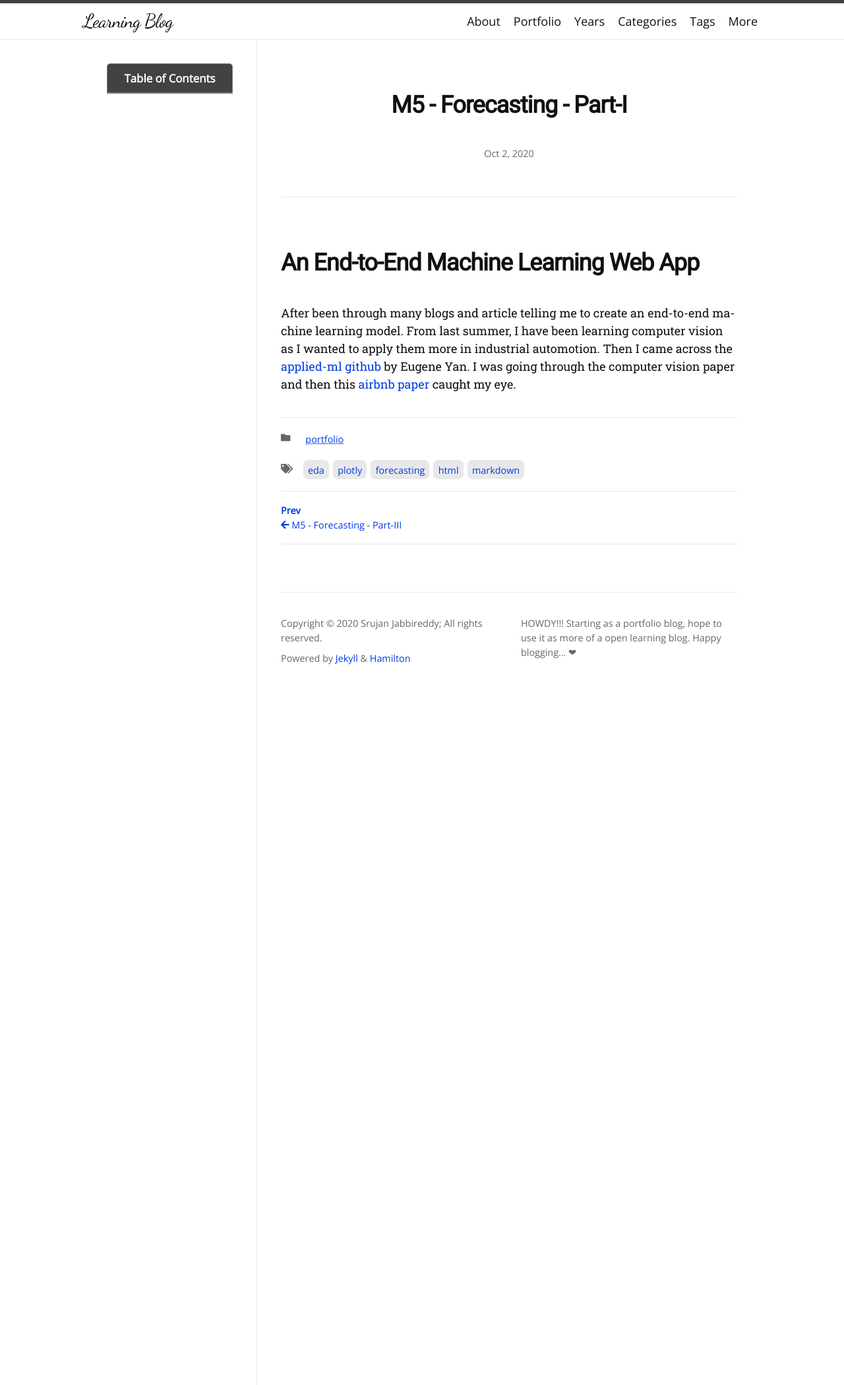
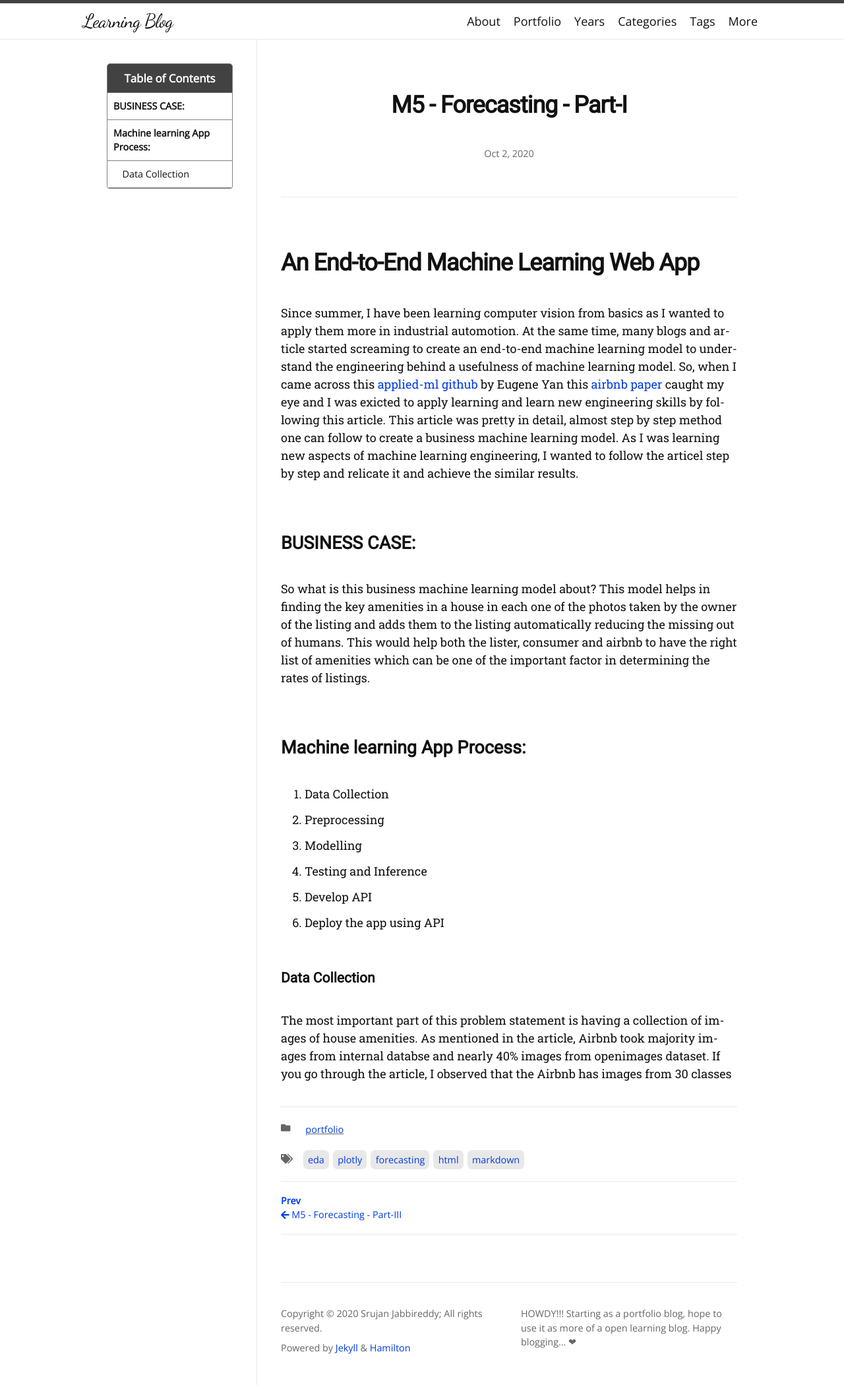
Before and after one commit to srujanreddyj/blog, a Jekyll site: the page built from _posts/2020-10-02-airbnb.md, in a window 1280 px wide. Shown: the whole page at 66% size. Built offline with Jekyll 4.4.1, drawn with Linux system fonts in a browser that asks for light colours; nearby versions of some CDN libraries; some web fonts are replaced.

Commit message:
Update 2020-10-02-airbnb.md

```diff
--- a/_posts/2020-10-02-airbnb.md
+++ b/_posts/2020-10-02-airbnb.md
@@ -8,5 +8,23 @@ tags: [markdown, forecasting, html, EDA, Plotly]
 
 # An End-to-End Machine Learning Web App
 
-After been through many blogs and article telling me to create an end-to-end machine learning model. From last summer, I have been learning computer vision as I wanted to apply them more in industrial automotion.
-Then I came across the [applied-ml github](https://github.com/eugeneyan/applied-ml#computer-vision) by Eugene Yan. I was going through the computer vision paper and then this [airbnb paper](https://medium.com/airbnb-engineering/amenity-detection-and-beyond-new-frontiers-of-computer-vision-at-airbnb-144a4441b72e) caught my eye.
+Since summer, I have been learning computer vision from basics as I wanted to apply them more in industrial automotion. At the same time, many blogs and article started screaming to create an end-to-end machine learning model to understand the engineering behind a usefulness of machine learning model.
+So, when I came across this [applied-ml github](https://github.com/eugeneyan/applied-ml#computer-vision) by Eugene Yan this [airbnb paper](https://medium.com/airbnb-engineering/amenity-detection-and-beyond-new-frontiers-of-computer-vision-at-airbnb-144a4441b72e) caught my eye and I was exicted to apply learning and learn new engineering skills by following this article.
+This article was pretty in detail, almost step by step method one can follow to create a business machine learning model. As I was learning new aspects of machine learning engineering, I wanted to follow the articel step by step and relicate it and achieve the similar results.
+
+## BUSINESS CASE:
+So what is this business machine learning model about?
+This model helps in finding the key amenities in a house in each one of the photos taken by the owner of the listing and adds them to the listing automatically reducing the missing out of humans. This would help both the lister, consumer and airbnb to have the right list of amenities which can be one of the important factor in determining the rates of listings.
+
+## Machine learning App Process:
+  1. Data Collection
+  2. Preprocessing
+  3. Modelling
+  4. Testing and Inference
+  5. Develop API
+  6. Deploy the app using API
+
+
+### Data Collection
+The most important part of this problem statement is having a collection of images of house amenities. As mentioned in the article, Airbnb took majority images from internal databse and nearly 40% images from openimages dataset.
+If you go through the article, I observed that the Airbnb has images from 30 classes
```
